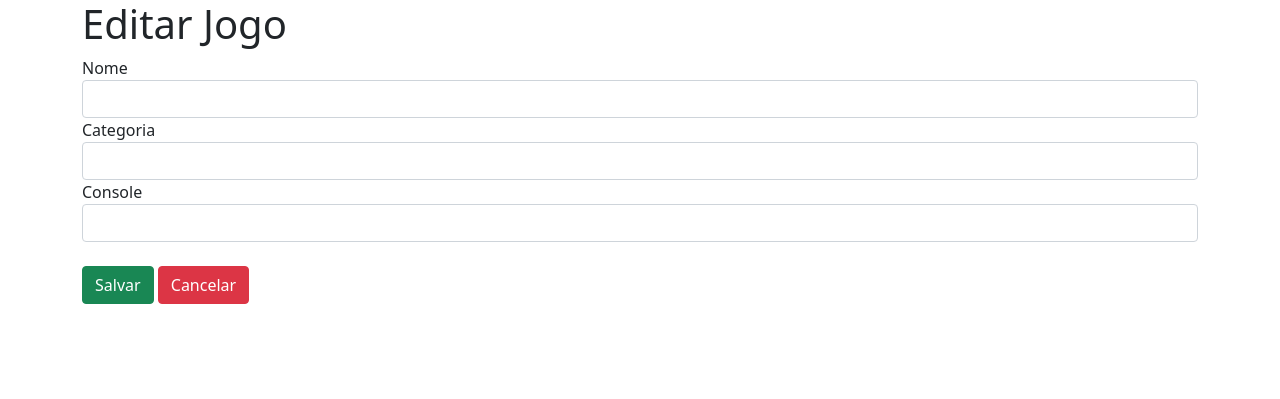
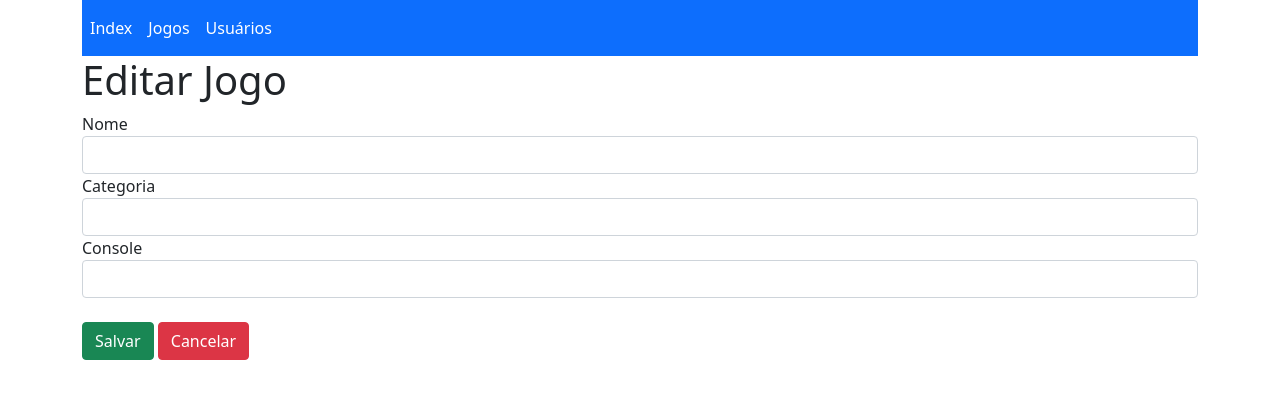
Before and after one commit to 12161003677/LP2-2021, a Flask app: page /edit/1 in a window 1280 px wide. Shown: the top 399 px of the page. Run offline with Flask 2, Linux system fonts and the light colour scheme; the visitor is signed in with stand-in values (Sample User, id 1); data that the repository does not hold is empty; some libraries are stand-ins or nearby versions.

Commit message:
feat(aula 20): criando menu de navegacao

```diff
--- a/jogoteca/main.py
+++ b/jogoteca/main.py
@@ -56,6 +56,14 @@ def index():
     if not session_valid():
         return redirect('/login?callback_url=')
 
+    titulo = "Index"
+    return render_template('index.html', titulo = titulo)
+
+@app.route("/game-list")
+def gameList():
+    if not session_valid():
+        return redirect('/login?callback_url=')
+
     titulo = "Lista de Jogos"
     jogos = jogoDao.listar()
     return render_template('lista.html', titulo = titulo, jogos = jogos)
@@ -81,7 +89,7 @@ def store():
     novoJogo = Jogo(nome, categoria, console)
     jogoDao.salvar(novoJogo)
 
-    return redirect('/')
+    return redirect('/game-list')
 
 @app.route("/edit/<int:id>")
 def edit(id):
@@ -105,7 +113,7 @@ def update():
     jogo = Jogo(nome, categoria, console, id)
     jogoDao.editar(jogo)
 
-    return redirect('/')
+    return redirect('/game-list')
 
 @app.route("/delete/<int:id>")
 def delete(id):
@@ -114,7 +122,7 @@ def delete(id):
 
     jogoDao.deletar(id)
 
-    return redirect('/')
+    return redirect('/game-list')
 
 if __name__ == "__main__":
     app.run(host='0.0.0.0', port=80, debug=True)
--- a/jogoteca/templates/template.html
+++ b/jogoteca/templates/template.html
@@ -11,6 +11,26 @@
 
 <body>
     <div class="container">
+        <nav class="navbar navbar-expand-lg navbar-dark bg-primary">
+            <button class="navbar-toggler" type="button" data-toggle="collapse" data-target="#navbarSupportedContent" aria-controls="navbarSupportedContent" aria-expanded="false" aria-label="Toggle navigation">
+                <span class="navbar-toggler-icon"></span>
+            </button>
+
+            <div class="collapse navbar-collapse" id="navbarSupportedContent">
+                <ul class="navbar-nav mr-auto">
+                    <li class="nav-item active">
+                        <a class="nav-link active" href="{{ url_for('index') }}">Index</a>
+                    </li>
+                    <li class="nav-item">
+                        <a class="nav-link active" href="{{ url_for('gameList') }}">Jogos</a>
+                    </li>
+                    <li class="nav-item">
+                        <a class="nav-link active" href="{{ url_for('gameList') }}">Usuários</a>
+                    </li>
+                </ul>
+            </div>
+        </nav>
+
         <div class="page-header">
             {% with messages = get_flashed_messages() %}
             {% if messages %}
```
Also changed, not shown: jogoteca/templates/index.html (added, +12 -0 lines).
